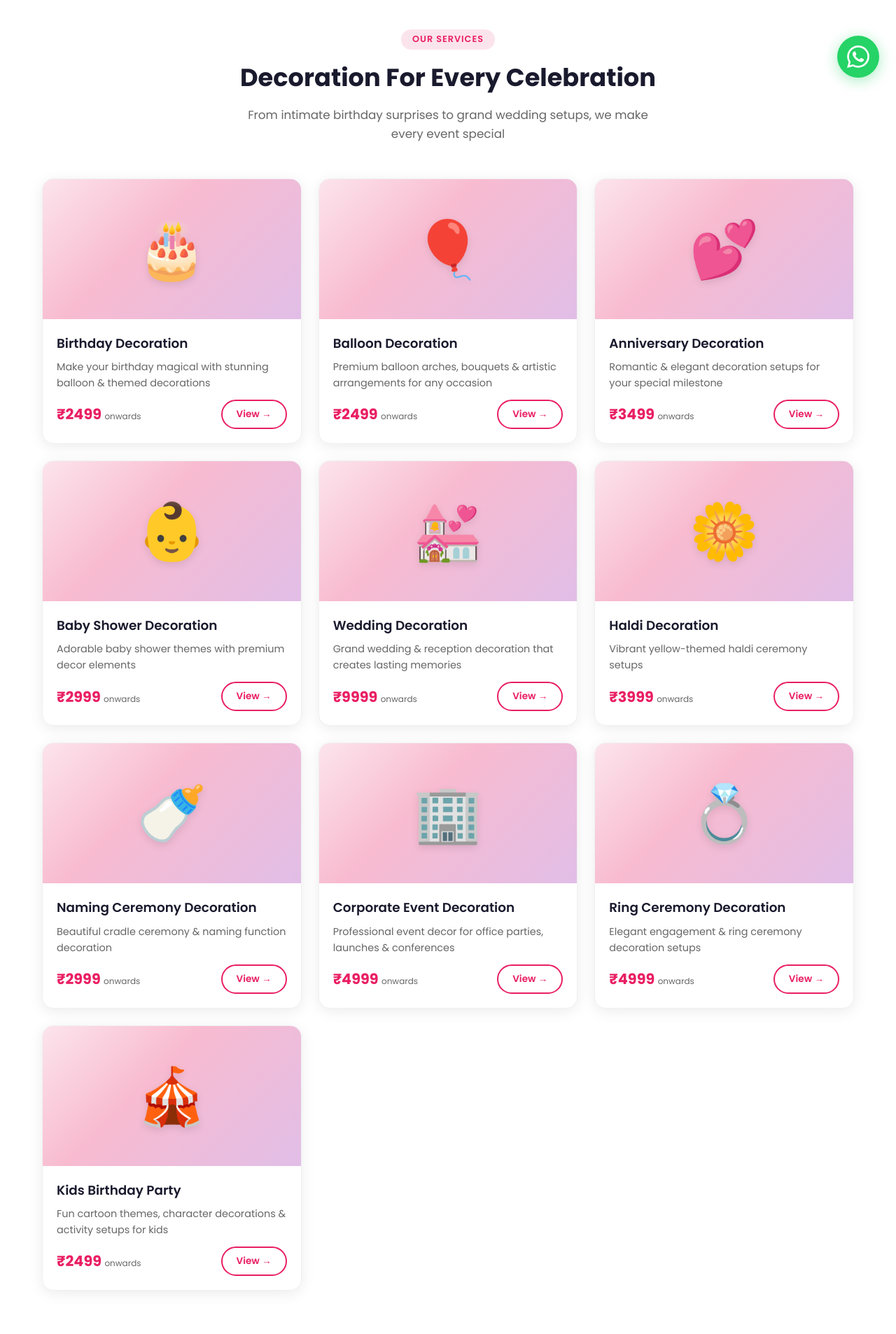
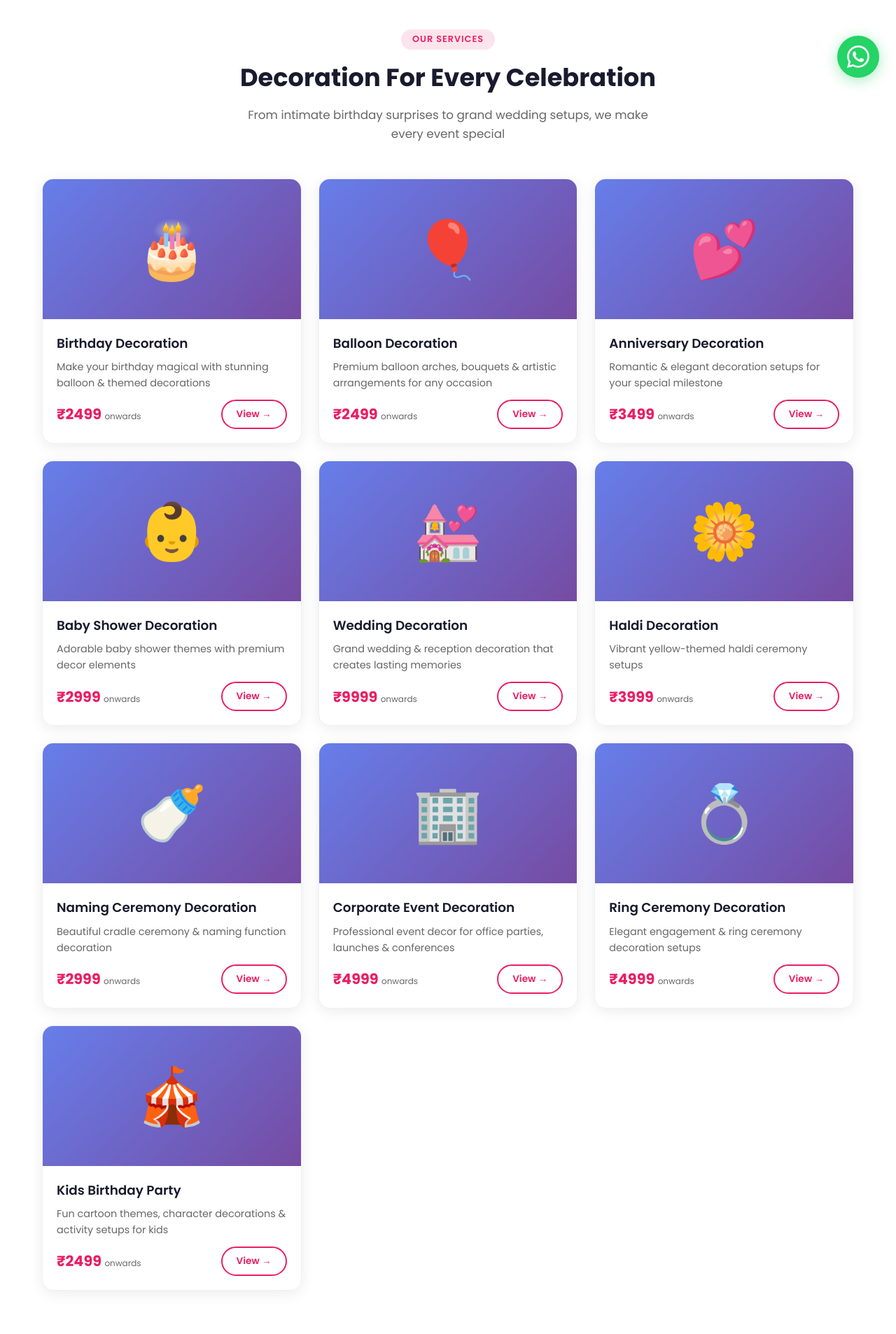
Before and after one commit to VijayDaloiya/partyping, a FastAPI app: page / in a window 1280 px wide. Shown: the part 665-2571 px from the top of the page at 70% size. Run offline with FastAPI, Linux system fonts and the light colour scheme; data comes from the database, SQL or seed files in the repository; data that the repository does not hold is empty.

Commit message:
Fix placeholder: bold purple gradient, full opacity

```diff
--- a/static/css/style.css
+++ b/static/css/style.css
@@ -283,8 +283,9 @@ section { padding: 70px 0; }
 /* ===== PLACEHOLDER IMAGES ===== */
 .placeholder-img {
     width: 100%; height: 100%;
-    background: linear-gradient(135deg, #fce4ec 0%, #f8bbd0 40%, #e1bee7 100%);
+    background: linear-gradient(135deg, #667eea 0%, #764ba2 100%);
     display: flex; align-items: center; justify-content: center;
     font-size: 5rem;
-    text-shadow: 0 4px 12px rgba(0,0,0,0.1);
+    filter: none;
+    opacity: 1;
 }
```
